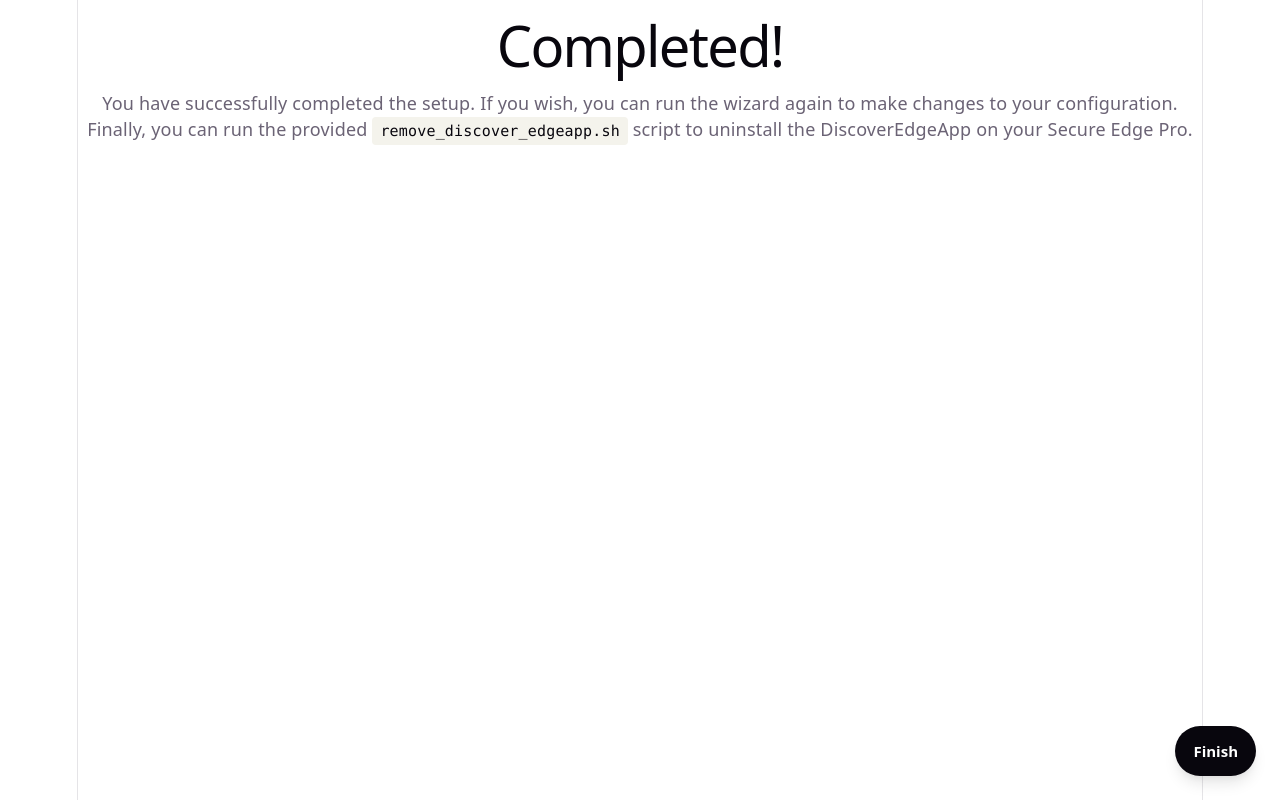
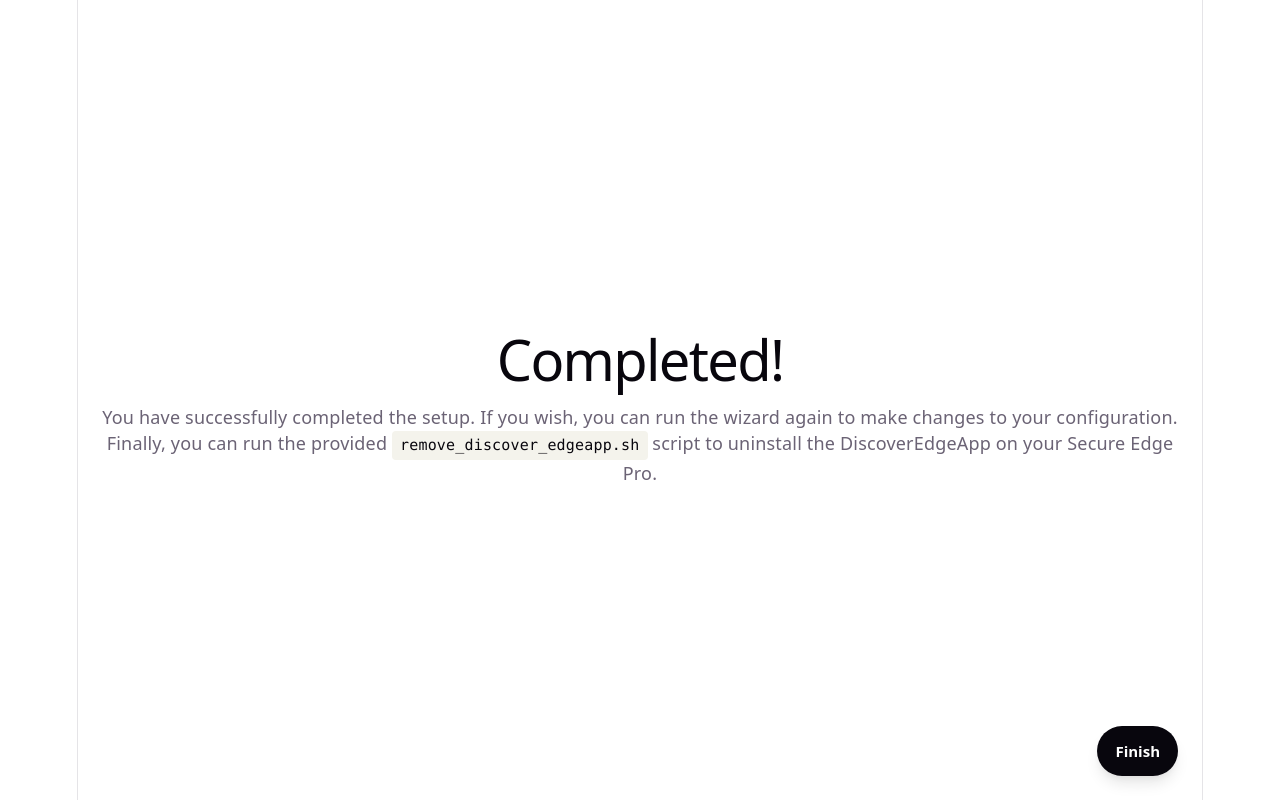
Before and after one commit to Rebel-it/rebel-ot-discover-edgeapp, a React (Vite) app in the folder src/Rebelit.OT.Discover.EdgeApp.WebApp/: page /final in a window 1280 px wide. Built offline with nearby package versions, Linux system fonts and the light colour scheme.

Commit message:
Update FinalPage.tsx

```diff
--- a/src/Rebelit.OT.Discover.EdgeApp.WebApp/src/pages/finalPage/FinalPage.tsx
+++ b/src/Rebelit.OT.Discover.EdgeApp.WebApp/src/pages/finalPage/FinalPage.tsx
@@ -5,7 +5,7 @@ function FinalPage() {
   const navigate = useNavigate();
 
   return (
-    <div className={styles.loginWrapper}>
+    <div className={styles.wrapper}>
       <div>
         <h1>Completed!</h1>
         <p>You have successfully completed the setup. If you wish, you can run the wizard again
@@ -13,8 +13,6 @@ function FinalPage() {
           Finally, you can run the provided <code>remove_discover_edgeapp.sh</code> script to uninstall the DiscoverEdgeApp on your Secure Edge Pro.
         </p>
       </div>
-
-
 
       <button type="button" className={styles.nextButton} onClick={() => navigate('/')}>
         Finish
```
